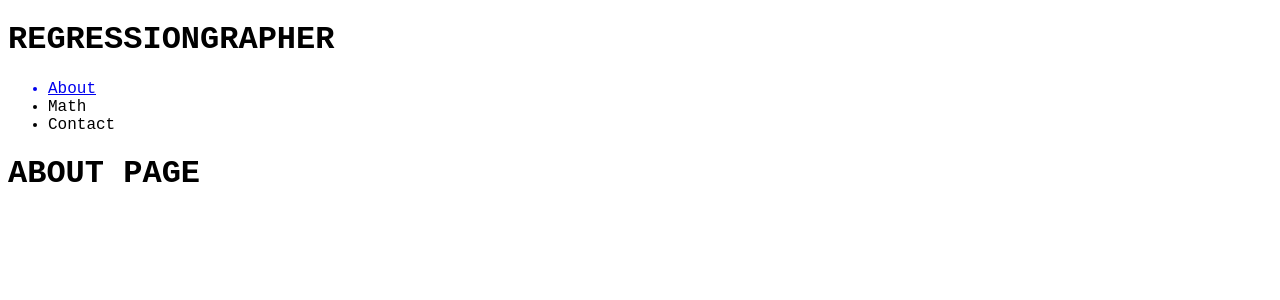
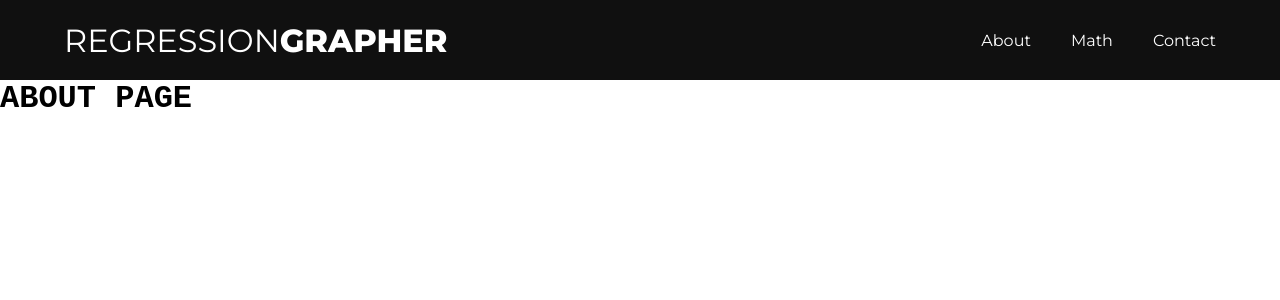
Before and after one commit to tannerskluz/grapher, a Flask app: page /about in a window 1280 px wide. Shown: the top 300 px of the page. Run offline with Flask 2, Linux system fonts and the light colour scheme.

Commit message:
added header and new font

```diff
--- a/static/css/main.css
+++ b/static/css/main.css
@@ -3,9 +3,74 @@ body, html {
     font-family: "Courier New", Courier, monospace;
 }
 
+*{
+    margin: 0;
+    padding: 0;
+    list-style: none;
+    text-decoration: none;
+}
 .content {
     margin: 1 auto;
     width: 400px;
+}
+
+.header{
+    width: 100%;
+    height: 80px;
+    display: block;
+    background-color: #101010;
+}
+
+.inner_header{
+    width: 90%;
+    height: 100%;
+    display: block;
+    margin: 0 auto;
+}
+
+.logo_container{
+    height: 100%;
+    display: table;
+    float: left;
+}
+
+.logo_container h1{
+    color: white;
+    height: 100%;
+    display: table-cell;
+    vertical-align: middle;
+    font-family: 'Montserrat';
+    font-size: 32px;
+    font-weight: 200;
+}
+
+.logo_container h1 span{
+    font-weight: 800;
+}
+
+.navigation{
+    float: right;
+    height: 100%;
+}
+
+.navigation a{
+    height: 100%;
+    display: table;
+    float: left;
+    padding: 0px 20px;
+}
+
+.navigation a:last-child{
+    padding-right: 0;
+}
+
+.navigation a li{
+    display: table-cell;
+    vertical-align: middle;
+    height: 100%;
+    color: white;
+    font-family: "Montserrat";
+    font-size: 16px;
 }
 
 table, td, th {
@@ -44,7 +109,7 @@ td {
     /*margin: 1 auto;*/
     width: 500px;
     position: absolute;
-    top: 30px;
+    top: 100px;
     left: 60%;
 }
 
@@ -52,9 +117,11 @@ td {
     position: absolute;
     width: 350px;
     left: 7%;
+    top: 100px;
 }
 
 #regression{
     position: absolute;
     left: 35%;
+    top: 100px;
 }
```
